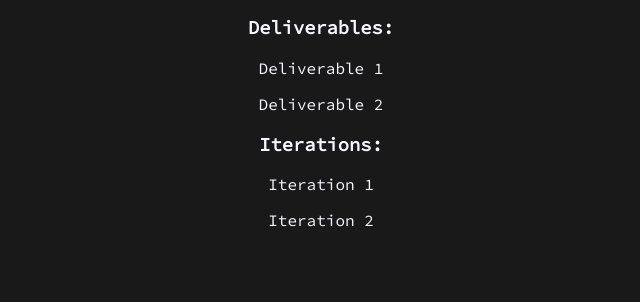
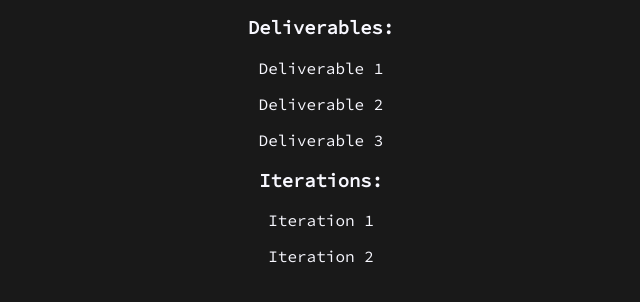
Before and after one commit to teamname-tcss360/teamname-tcss360.github.io, a plain HTML site: page index.html in a window 1280 px wide. Shown: the part 356-658 px from the top of the page, without its empty margins (319-959 px from the left). Drawn offline with Linux system fonts and the light colour scheme.

Commit message:
Update index.html

```diff
--- a/index.html
+++ b/index.html
@@ -33,6 +33,7 @@
 			<h3>Deliverables:</h3>
 			<p><a href="deliverables/Deliverable1.pdf" download>Deliverable 1</a></p>
 			<p><a href="deliverables/Deliverable 2.pdf" download>Deliverable 2</a></p>
+			<p><a href="deliverables/Deliverable_3_TeamName.pdf" download>Deliverable 3</a></p>
 		</div>
 
 		<div>
```
